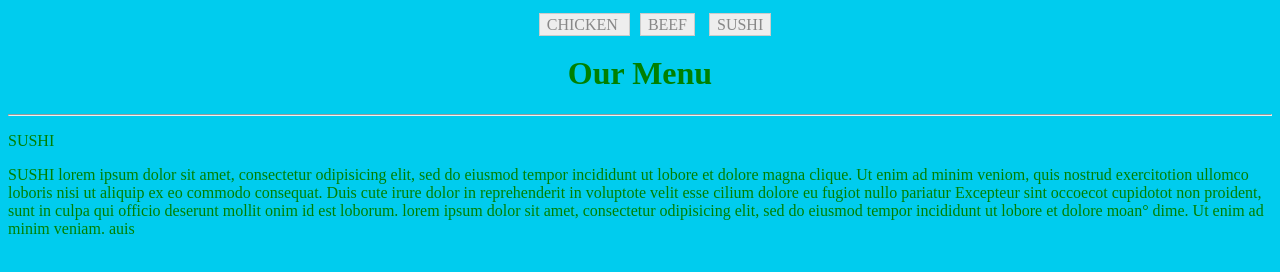
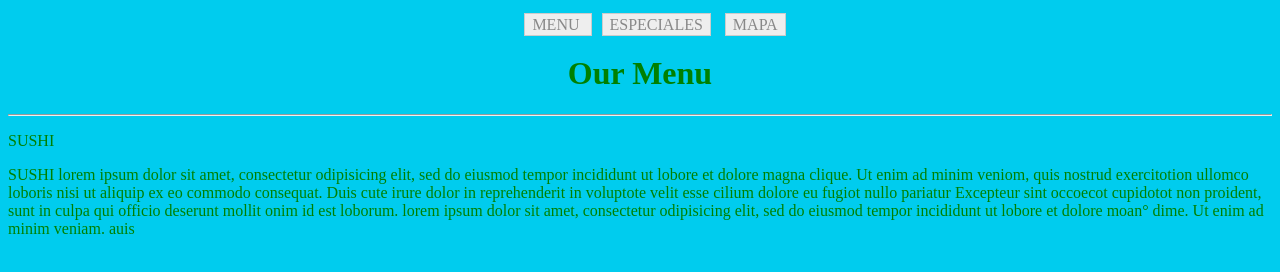
Before and after one commit to BryanAntonioPerezSantiago/proyexa2, a plain HTML site: page SUSHI2.HTML in a window 1280 px wide. Drawn offline with Linux system fonts and the light colour scheme.

Commit message:
Update SUSHI2.HTML

```diff
--- a/SUSHI2.HTML
+++ b/SUSHI2.HTML
@@ -30,9 +30,9 @@ color: #ffffff
 
 <div id="navegador">
 <ul>
-<li><a href="CHIKEN2.HTML">CHICKEN </a></li>
-<li><a href="BEEF2.HTML">BEEF</a></li>
-<li><a href="SUSHI2.HTML">SUSHI </a></li>
+<li><a href="CHIKEN2.HTML">MENU </a></li>
+<li><a href="BEEF2.HTML">ESPECIALES</a></li>
+<li><a href="SUSHI2.HTML">MAPA</a></li>
 </ul>
 </div>
 </head>
```
